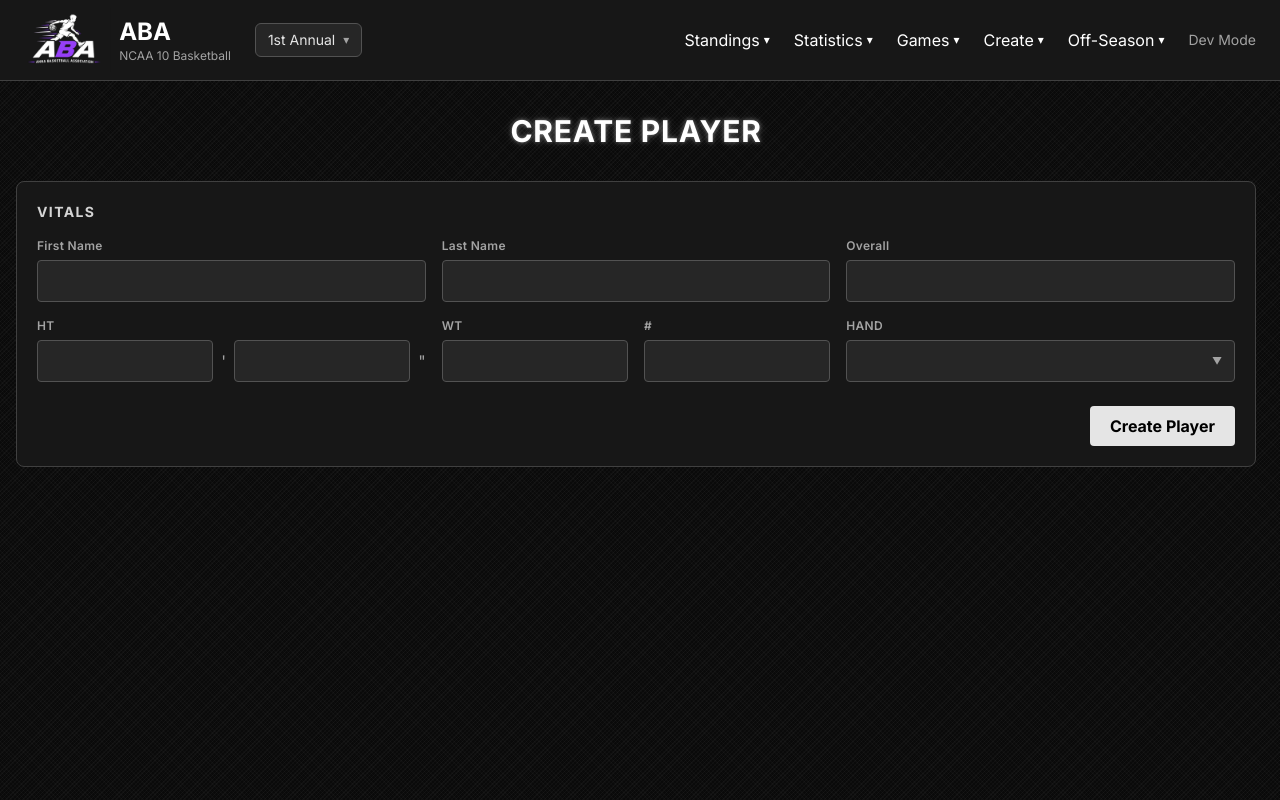
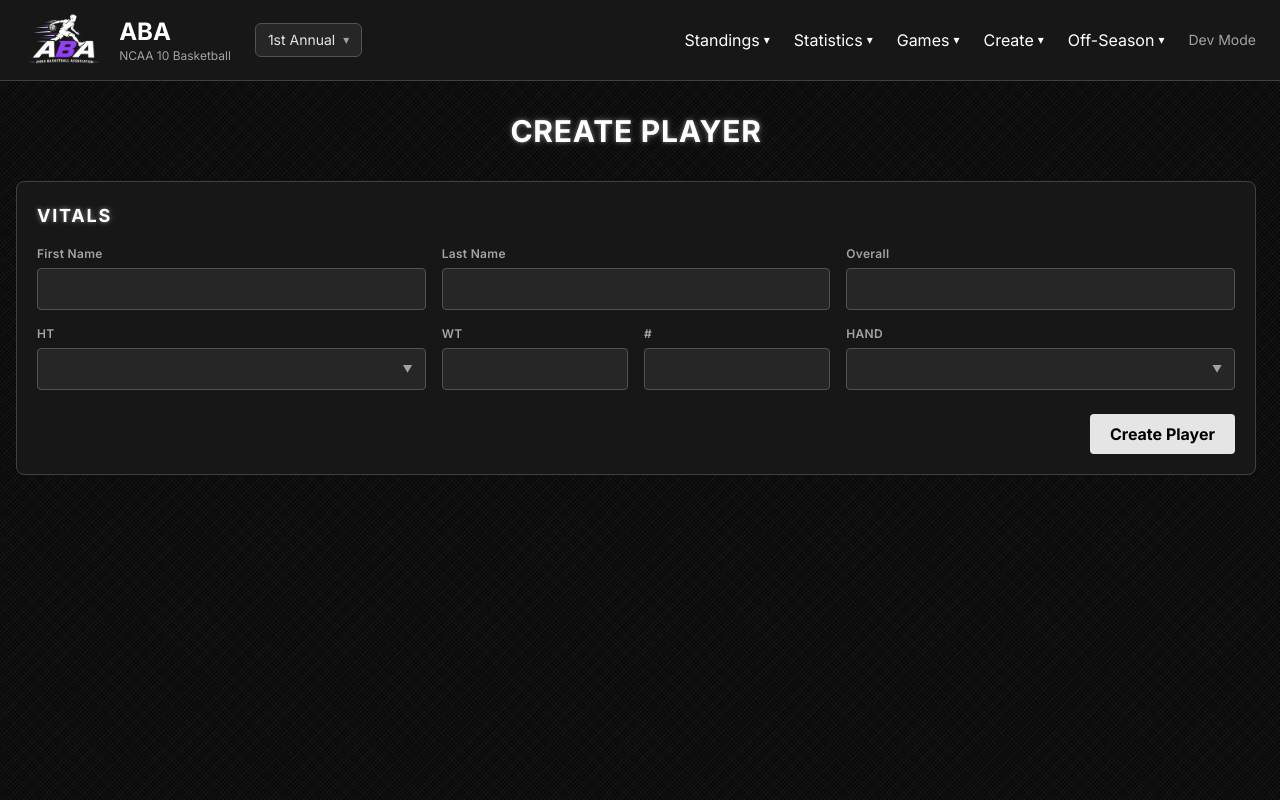
Before and after one commit to TheActualGYT/aba-league, a Next.js app in the folder league-site/: page /players/new in a window 1280 px wide. Built offline with nearby package versions, Linux system fonts and the light colour scheme.

Commit message:
Glow the vitals title and limit height and weight

```diff
--- a/league-site/src/components/PlayerForm.tsx
+++ b/league-site/src/components/PlayerForm.tsx
@@ -4,6 +4,18 @@ import { useState } from "react";
 
 const fieldClass = "w-full px-3 py-2 bg-neutral-800 border border-neutral-600 rounded text-white";
 const labelClass = "block text-xs font-semibold tracking-wide text-neutral-400 mb-1.5";
+
+const HEIGHTS = (() => {
+  const options: string[] = [];
+  for (let feet = 5; feet <= 7; feet++) {
+    const minInches = feet === 5 ? 3 : 0;
+    const maxInches = feet === 7 ? 7 : 11;
+    for (let inches = minInches; inches <= maxInches; inches++) {
+      options.push(`${feet}'${inches}"`);
+    }
+  }
+  return options;
+})();
 
 function jerseyError(raw: string) {
   const value = raw.trim();
@@ -22,6 +34,15 @@ function overallError(raw: string) {
   if (!value) return "";
   if (!/^\d+$/.test(value) || Number(value) < 10 || Number(value) > 99) {
     return "Overall has to be between 10 and 99.";
+  }
+  return "";
+}
+
+function weightError(raw: string) {
+  const value = raw.trim();
+  if (!value) return "";
+  if (!/^\d+$/.test(value) || Number(value) < 150 || Number(value) > 400) {
+    return "Weight has to be between 150 and 400.";
   }
   return "";
 }
@@ -51,7 +72,7 @@ function Menu({
         <span className="text-neutral-400 text-[10px]">▼</span>
       </button>
       {open && (
-        <div className="absolute z-30 mt-1 w-full bg-neutral-800 border border-neutral-600 rounded overflow-hidden shadow-lg">
+        <div className="absolute z-30 mt-1 w-full bg-neutral-800 border border-neutral-600 rounded overflow-hidden shadow-lg max-h-60 overflow-y-auto">
           {options.map(option => (
             <button
               key={option.value}
@@ -75,8 +96,7 @@ export default function PlayerForm() {
   const [firstName, setFirstName] = useState("");
   const [lastName, setLastName] = useState("");
   const [overall, setOverall] = useState("");
-  const [feet, setFeet] = useState("");
-  const [inches, setInches] = useState("");
+  const [height, setHeight] = useState("");
   const [weight, setWeight] = useState("");
   const [number, setNumber] = useState("");
   const [hand, setHand] = useState("");
@@ -85,19 +105,16 @@ export default function PlayerForm() {
 
   const overallMessage = overallError(overall);
   const numberMessage = jerseyError(number);
-  const inchValue = Number(inches);
-  const inchMessage = inches.trim() && (!Number.isInteger(inchValue) || inchValue < 0 || inchValue > 11)
-    ? "Inches have to be from 0 to 11."
-    : "";
+  const weightMessage = weightError(weight);
 
   const handleSubmit = async (e: React.FormEvent) => {
     e.preventDefault();
     setTried(true);
-    if (!firstName.trim() || !lastName.trim() || !overall.trim() || !feet.trim() || !inches.trim() || !weight.trim() || !number.trim() || !hand) {
+    if (!firstName.trim() || !lastName.trim() || !overall.trim() || !height || !weight.trim() || !number.trim() || !hand) {
       setMessage("Fill out every vitals field.");
       return;
     }
-    if (overallMessage || numberMessage || inchMessage) {
+    if (overallMessage || numberMessage || weightMessage) {
       setMessage("Fix the highlighted fields.");
       return;
     }
@@ -110,8 +127,7 @@ export default function PlayerForm() {
           first_name: firstName,
           last_name: lastName,
           overall,
-          feet,
-          inches,
+          height,
           weight,
           number,
           hand,
@@ -130,7 +146,7 @@ export default function PlayerForm() {
 
   return (
     <form onSubmit={handleSubmit} className="bg-neutral-900 border border-neutral-700 rounded-lg p-5">
-      <h3 className="text-sm font-bold tracking-widest text-neutral-300 mb-4">VITALS</h3>
+      <h3 className="label-glow text-white text-lg font-bold tracking-widest mb-4">VITALS</h3>
       <div className="grid grid-cols-1 sm:grid-cols-2 lg:grid-cols-6 gap-4">
         <div className="lg:col-span-2">
           <label className={labelClass}>First Name</label>
@@ -152,22 +168,22 @@ export default function PlayerForm() {
         </div>
         <div className="lg:col-span-2">
           <label className={labelClass}>HT</label>
-          <div className="flex items-center gap-2">
-            <input value={feet} onChange={e => setFeet(e.target.value)} inputMode="numeric" className={fieldClass} />
-            <span className="text-neutral-400">'</span>
-            <input
-              value={inches}
-              onChange={e => setInches(e.target.value)}
-              inputMode="numeric"
-              className={`${fieldClass} ${inchMessage ? "!border-red-500" : ""}`}
-            />
-            <span className="text-neutral-400">"</span>
-          </div>
-          {inchMessage && <p className="text-xs text-red-400 mt-1">{inchMessage}</p>}
+          <Menu
+            value={height}
+            onChange={setHeight}
+            invalid={tried && !height}
+            options={HEIGHTS.map(option => ({ value: option, label: option }))}
+          />
         </div>
         <div>
           <label className={labelClass}>WT</label>
-          <input value={weight} onChange={e => setWeight(e.target.value)} inputMode="numeric" className={fieldClass} />
+          <input
+            value={weight}
+            onChange={e => setWeight(e.target.value)}
+            inputMode="numeric"
+            className={`${fieldClass} ${weightMessage ? "!border-red-500" : ""}`}
+          />
+          {weightMessage && <p className="text-xs text-red-400 mt-1">{weightMessage}</p>}
         </div>
         <div>
           <label className={labelClass}>#</label>
```
